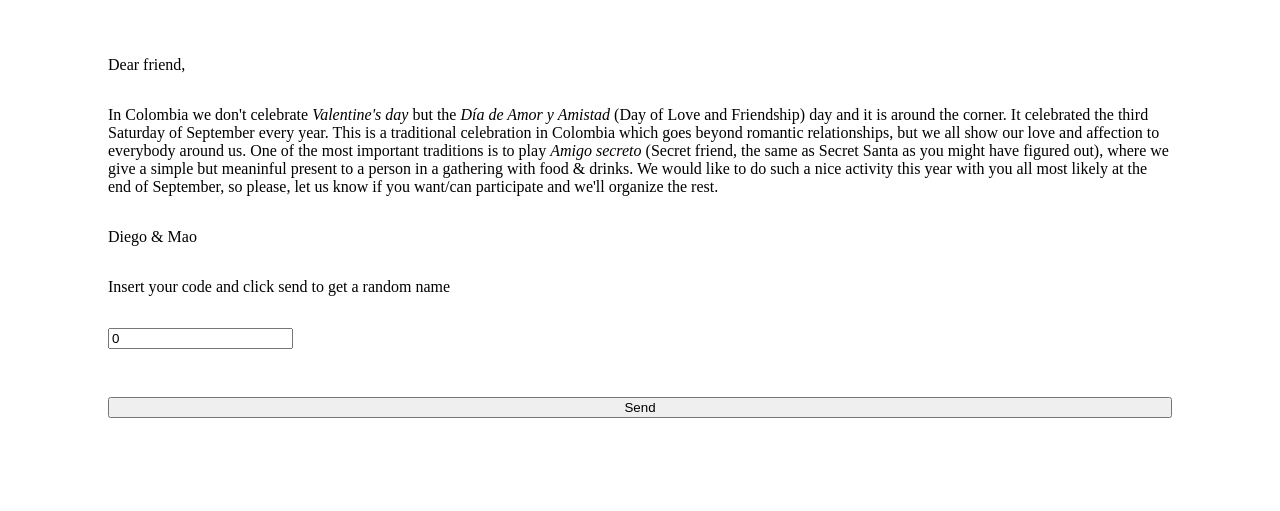
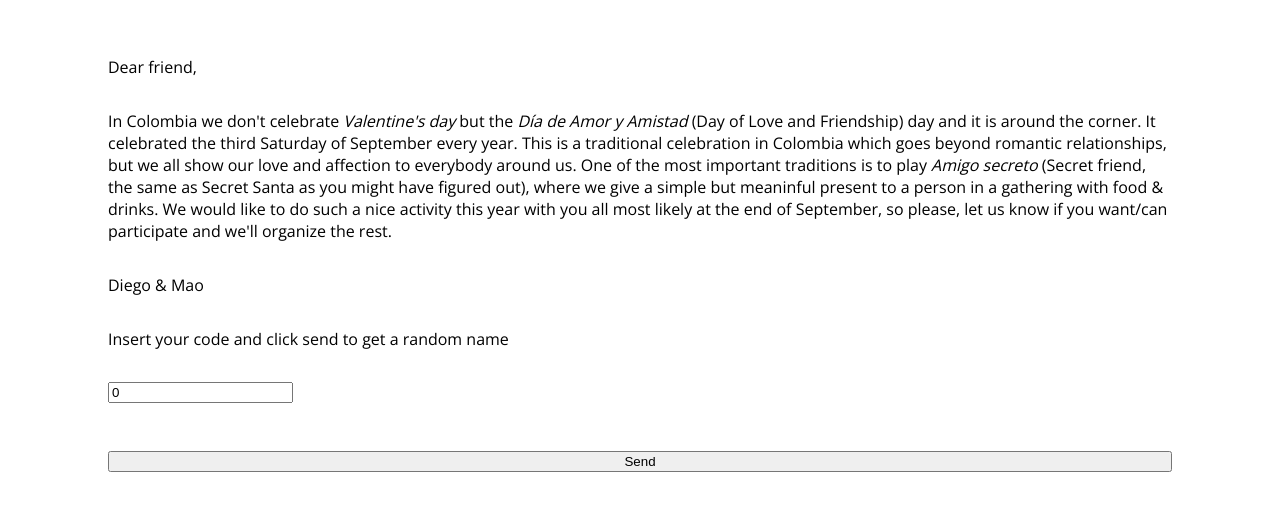
Before and after one commit to jmsevillam/amigo_secreto, a plain HTML site: page index.html in a window 1280 px wide. Shown: the part 239-750 px from the top of the page. Drawn offline with nearby package versions, Linux system fonts and the light colour scheme.

Commit message:
Update style.css

```diff
--- a/style.css
+++ b/style.css
@@ -4,7 +4,7 @@ body {
     background: #FFFFFF;
     background-image: url('background.jpg');
     background-size: cover;
-    padding: 100px;*/
+    padding: 100px;
     font-family: 'Open Sans', sans-serif;
     color: #000;
     display: grid;
```
